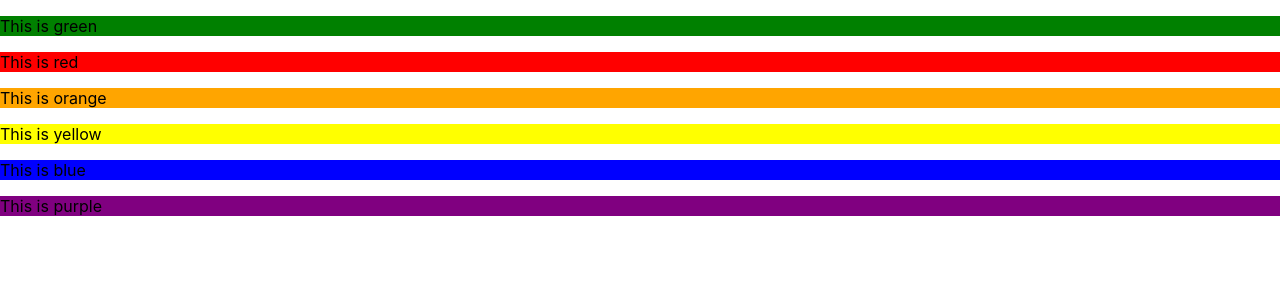
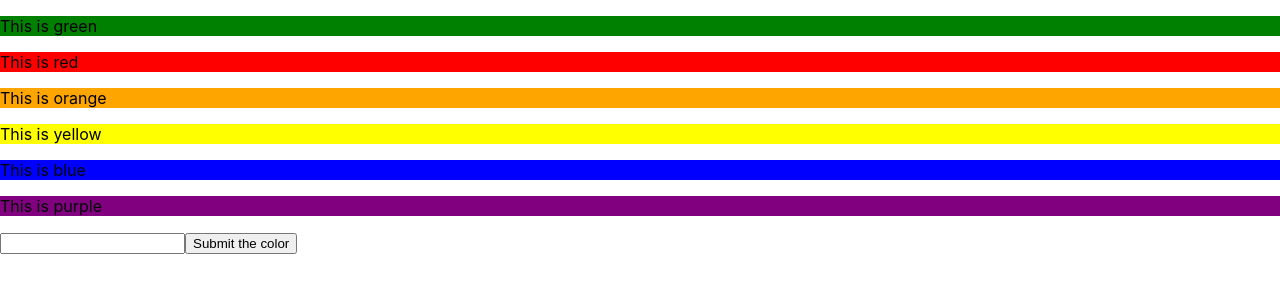
Before and after one commit to jwong65/React-Rainbow, a React (Create React App) app in the folder react-rainbow/: page / in a window 1280 px wide. Shown: the top 300 px of the page. Built offline with nearby package versions, Linux system fonts and the light colour scheme.

Commit message:
Added the form within hte form so it will be rendered within the JSX of app.js

```diff
--- a/react-rainbow/src/App.js
+++ b/react-rainbow/src/App.js
@@ -12,10 +12,13 @@ function App() {
       <ColorBlock key= {i} color = {color}  />
     )
   })
+  let addColor = (newColor)=>{
+    setColor([colors, newColor])
+  }
   return (
     <>
       {colorMap}
-      {ColorForm}
+      <ColorForm addColor={addColor}/>
     </>
 
   );
--- a/react-rainbow/src/Component/ColorForm.js
+++ b/react-rainbow/src/Component/ColorForm.js
@@ -1,16 +1,21 @@
 import React, {useState} from "react"
   //Function for the state
   function ColorForm(props){
-    let [input, setInput] = useState()
+    let [input, setInput] = useState('')
+
+    //Function for submitting
+    const handleSubmit = (e)=>{
+        e.preventDefault()
+        //Add color which is in App.js which will add the new color
+        props.addColor(input)
+    }
 
     return(
       <>
-        <form>
+        <form onSubmit={handleSubmit}>
           {/* e is for event */}
-          <input type='text' onChange={(e=>{
-            setInput(e.target.value)
-          })}></input>
-          <button type='submit'></button>
+          <input type='text' onChange={(e)=>{setInput(e.target.value)}} />
+          <button type='submit'>Submit the color</button>
         </form>
       </>
     )
```
